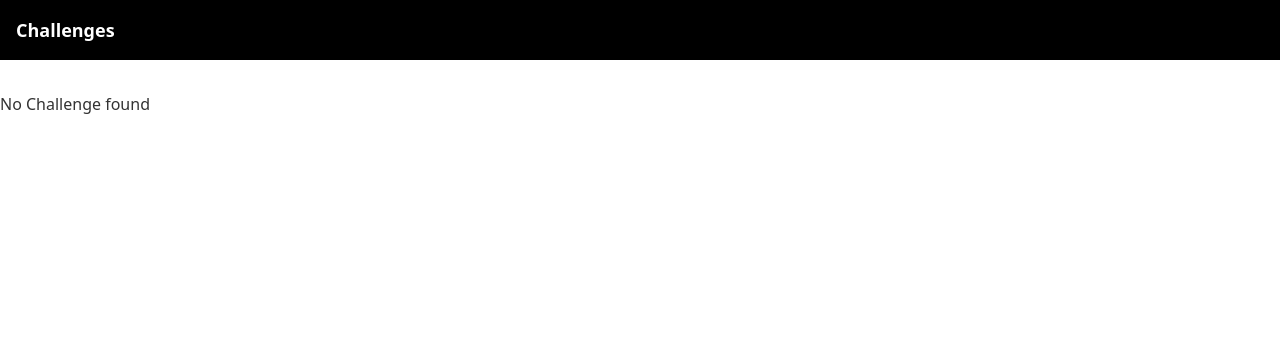
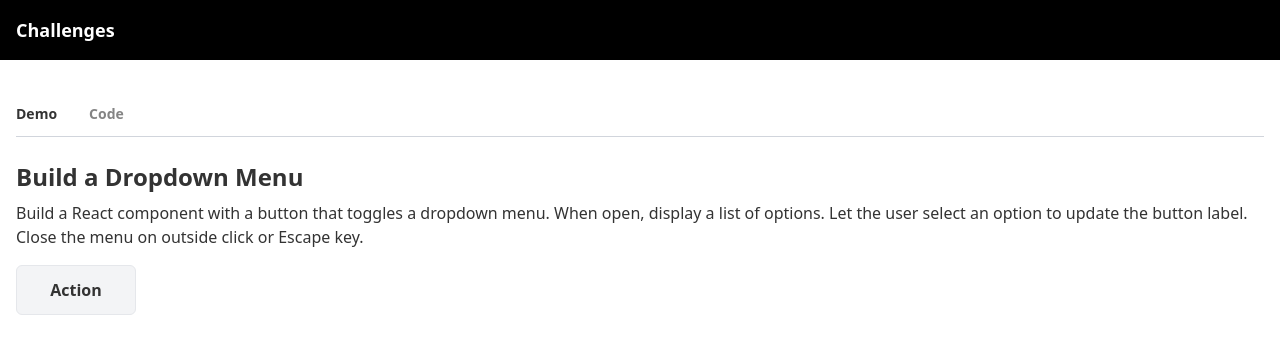
Before and after one commit to siddhiair/frontend-drills, a React (Vite) app: page /challenge/build-a-dropdown-menu in a window 1280 px wide. Shown: the top 354 px of the page. Built offline with nearby package versions, Linux system fonts and the light colour scheme.

Commit message:
added dropdown-menu challenge

```diff
--- /dev/null
+++ b/src/challenges/DropdownMenu.tsx
@@ -0,0 +1,109 @@
+// NOTE: This code is structured for a single-file coding assessment.
+// the implementation should be modularized for better maintainability:
+// - Move `DropdownMenu` and `DropdownMenuItem` into separate component files
+// - Move type definitions into a dedicated `types.ts` file
+// - Use keyboard navigation for full accessibility
+
+import { useEffect, useRef, useState } from "react";
+
+type DropdownMenu = {
+  label: string;
+  submenu: string[];
+};
+
+const dropdownMenu: DropdownMenu = {
+  label: "Action",
+  submenu: ["View", "Edit", "Delete"],
+};
+
+const DropdownMenuItem = ({
+  label,
+  handleSubmenu,
+}: {
+  label: string;
+  handleSubmenu: (e: React.MouseEvent<HTMLAnchorElement>) => void;
+}) => {
+  return (
+    <li>
+      <a
+        href="#"
+        className="block px-4 py-2 w-full text-left hover:bg-gray-100 transition-colors"
+        onClick={handleSubmenu}
+        data-label={label}
+      >
+        {label}
+      </a>
+    </li>
+  );
+};
+
+const DropdownMenu = () => {
+  const [buttonText, setButtonText] = useState<string>(dropdownMenu.label);
+  const [showSubmenu, setShowSubmenu] = useState<boolean>(false);
+
+  const dropdownRef = useRef(null);
+
+  const closeOnClick = (e: MouseEvent) => {
+    if (
+      dropdownRef.current &&
+      (dropdownRef.current as HTMLElement).contains(e.target as Node)
+    ) {
+      return;
+    }
+    setShowSubmenu(false);
+  };
+
+  const closeOnEscape = (e: KeyboardEvent) => {
+    if (e.key !== "Escape") return;
+    setShowSubmenu(false);
+  };
+
+  const toggleDropdown = () => {
+    setShowSubmenu((prev) => !prev);
+  };
+
+  const handleSubmenu = (e: React.MouseEvent<HTMLAnchorElement>) => {
+    e.preventDefault();
+    const label = (e.currentTarget as HTMLAnchorElement).dataset.label!;
+    setButtonText(label);
+    setShowSubmenu(false);
+  };
+
+  useEffect(() => {
+    document.addEventListener("click", closeOnClick);
+    document.addEventListener("keydown", closeOnEscape);
+
+    return () => {
+      document.removeEventListener("click", closeOnClick);
+      document.removeEventListener("keydown", closeOnEscape);
+    };
+  }, []);
+
+  return (
+    <div className="relative" ref={dropdownRef}>
+      <button
+        type="button"
+        className="bg-gray-100 border border-gray-200 rounded-md px-6 py-3 font-bold min-w-[120px] text-center focus-visible:outline-1 focus-visible:outline-gray-400"
+        onClick={toggleDropdown}
+        aria-expanded={showSubmenu}
+      >
+        {" "}
+        {buttonText}
+      </button>
+
+      {showSubmenu && dropdownMenu.submenu.length && (
+        <ul className="absolute left-0 top-full bg-white z-10 border border-gray-100 shadow-lg min-w-[150px]">
+          {dropdownMenu.submenu.map((menu) => (
+            <DropdownMenuItem
+              key={menu}
+              handleSubmenu={handleSubmenu}
+              label={menu}
+            />
+          ))}
+        </ul>
+      )}
+    </div>
+  );
+};
+
+export default DropdownMenu;
--- a/src/challenges/config.ts
+++ b/src/challenges/config.ts
@@ -47,4 +47,13 @@ export const challenges: Challenge[] = [
     component: React.lazy(() => import("./SearchBarFilter")),
     loadCode: () => import("./SearchBarFilter?raw"),
   },
+  {
+    id: 6,
+    title: "Build a Dropdown Menu",
+    description:
+      "Build a React component with a button that toggles a dropdown menu. When open, display a list of options. Let the user select an option to update the button label. Close the menu on outside click or Escape key.",
+    slug: "build-a-dropdown-menu",
+    component: React.lazy(() => import("./DropdownMenu")),
+    loadCode: () => import("./DropdownMenu?raw"),
+  },
 ];
--- a/src/index.css
+++ b/src/index.css
@@ -14,3 +14,6 @@
   -webkit-font-smoothing: antialiased;
   -moz-osx-font-smoothing: grayscale;
 }
+button {
+  cursor: pointer;
+}
```
